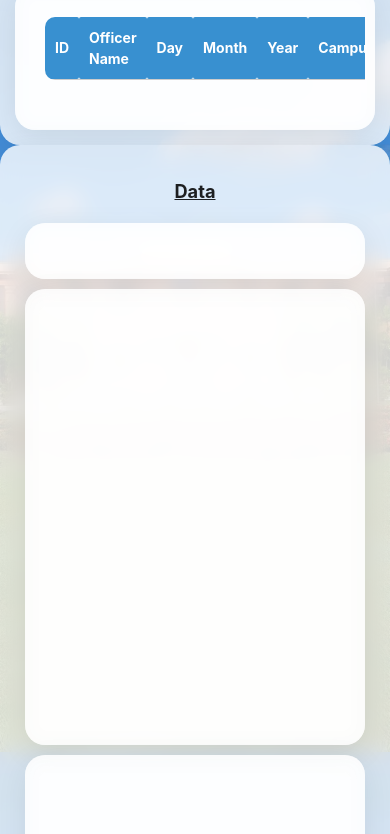
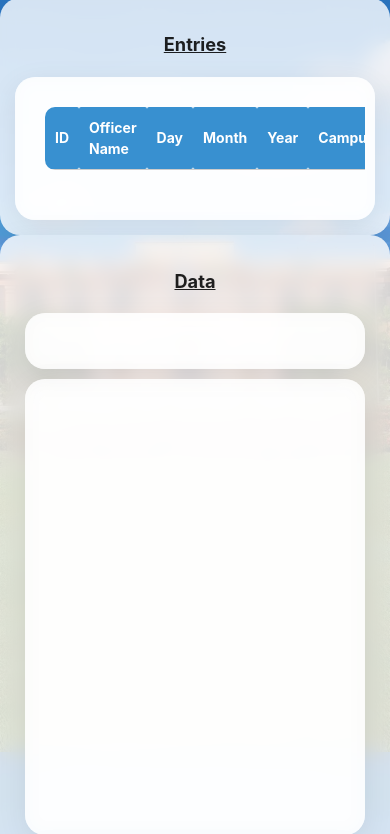
Before and after one commit to lekcem/project-workin, a website: page App/static/static-user.html in a window 390 px wide. Shown: the part 92-926 px from the top of the page. Drawn offline with nearby package versions, Linux system fonts and the light colour scheme; no server answers.

Commit message:
fixed margin-top in static

```diff
--- a/App/static/static-user.html
+++ b/App/static/static-user.html
@@ -235,6 +235,7 @@
       @media (max-width: 768px) {
         #main-content {
           margin-left: 0 !important;
+          margin-top: 90px;
         }
 
         .split {
```
